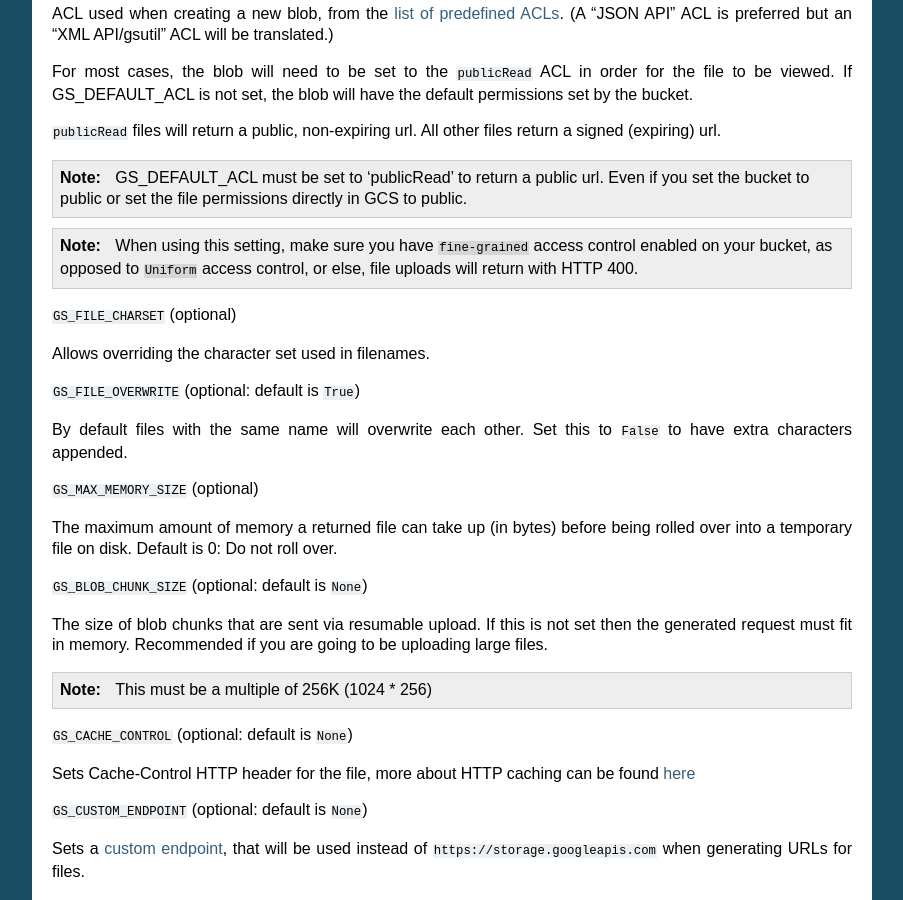
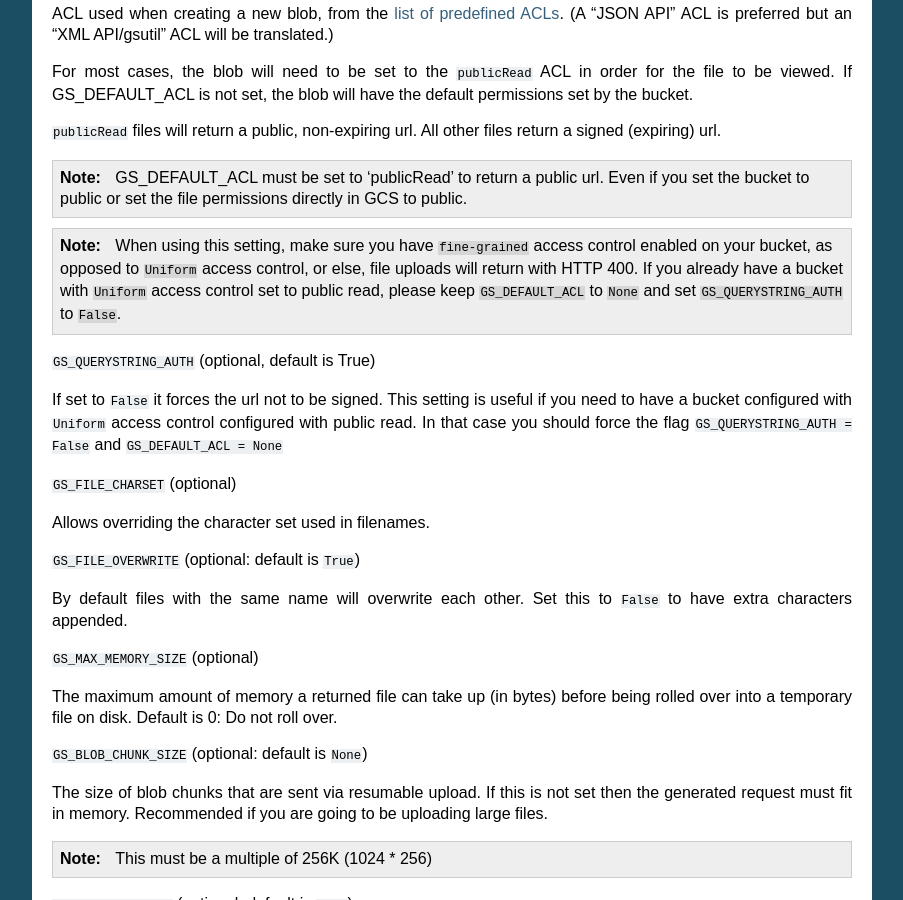
Before and after one commit to jschneier/django-storages, a Sphinx documentation site: the page built from docs/backends/gcloud.rst, in a window 1280 px wide and 900 px high, scrolled down 1970 px. Shown: the whole window, without its empty margins (198-1101 px from the left). Built offline with Sphinx 7.4.7, drawn with Linux system fonts in a browser that asks for light colours.

Commit message:
Add documentation for the new parameter GS_QUERYSTRING_AUTH

```diff
--- a/docs/backends/gcloud.rst
+++ b/docs/backends/gcloud.rst
@@ -127,7 +127,15 @@ a signed (expiring) url.
 
 .. note::
     When using this setting, make sure you have ``fine-grained`` access control enabled on your bucket,
-    as opposed to ``Uniform`` access control, or else, file  uploads will return with HTTP 400.
+    as opposed to ``Uniform`` access control, or else, file  uploads will return with HTTP 400. If you
+    already have a bucket with ``Uniform`` access control set to public read, please keep
+    ``GS_DEFAULT_ACL`` to ``None`` and set ``GS_QUERYSTRING_AUTH`` to ``False``.
+
+``GS_QUERYSTRING_AUTH`` (optional, default is True)
+
+If set to ``False`` it forces the url not to be signed. This setting is useful if you need to have a
+bucket configured with ``Uniform`` access control configured with public read. In that case you should
+force the flag ``GS_QUERYSTRING_AUTH = False`` and ``GS_DEFAULT_ACL = None``
 
 ``GS_FILE_CHARSET`` (optional)
 
```
